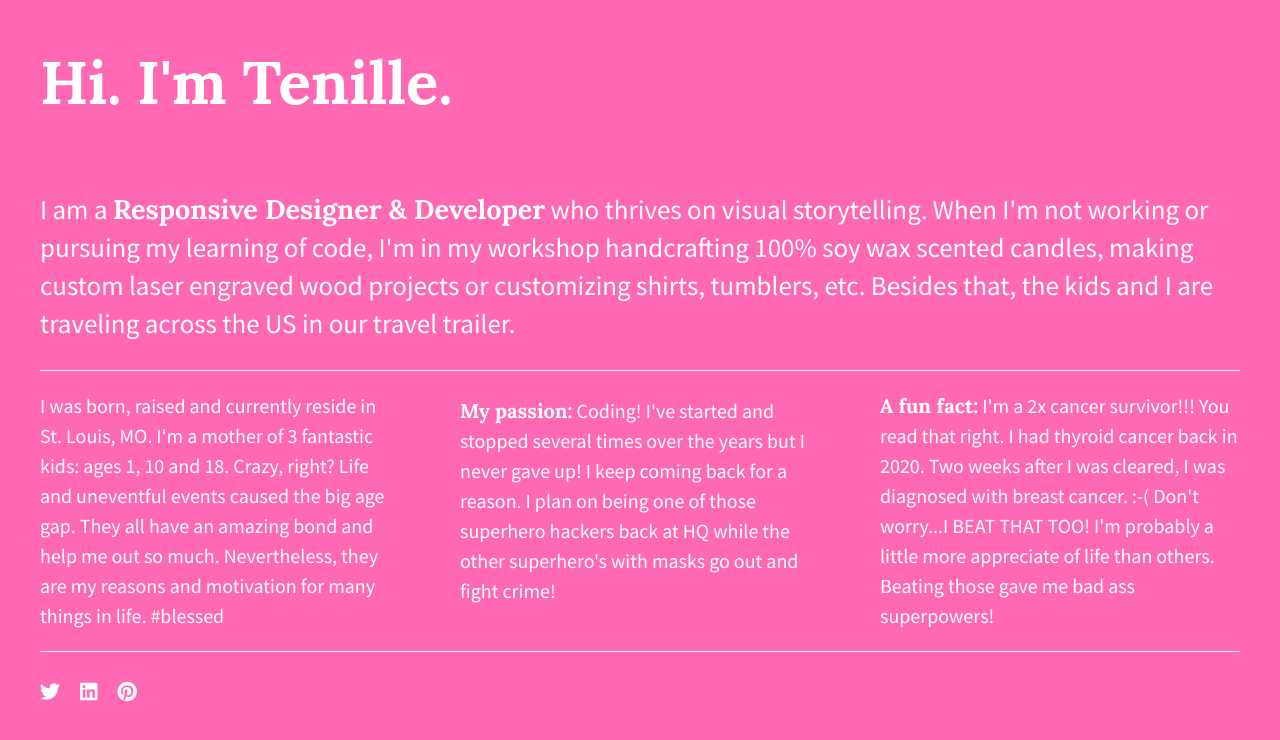
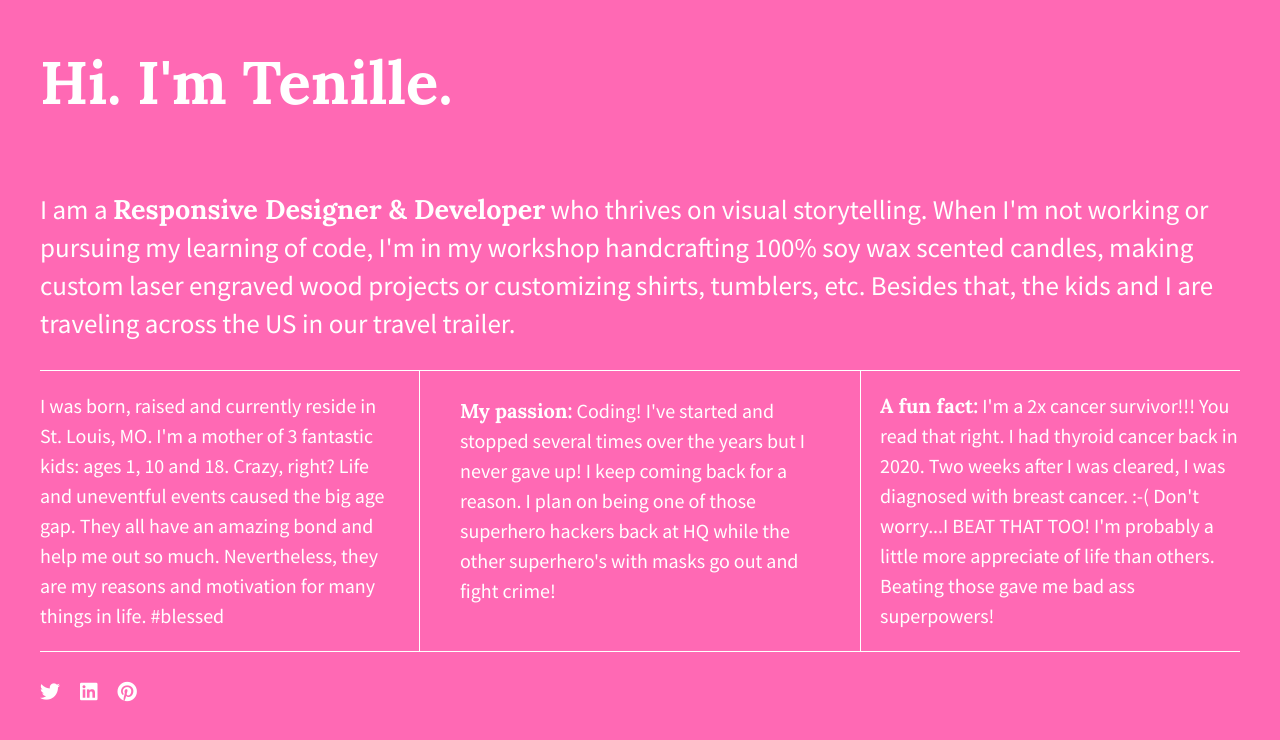
Before and after one commit to iamtenille314/center-divs-flexbox, a plain HTML site: page index.html in a window 1280 px wide. Drawn offline with nearby package versions, Linux system fonts and the light colour scheme.

Commit message:
Corrected #div-2 to add border

```diff
--- a/css/main.css
+++ b/css/main.css
@@ -257,7 +257,7 @@ footer i {
         border-bottom: none;
       }
 
-    #div-2 p {
+    #div-2 {
         border-left: 1px solid white;
         border-right: 1px solid white;
         padding: 0 40px;
```
